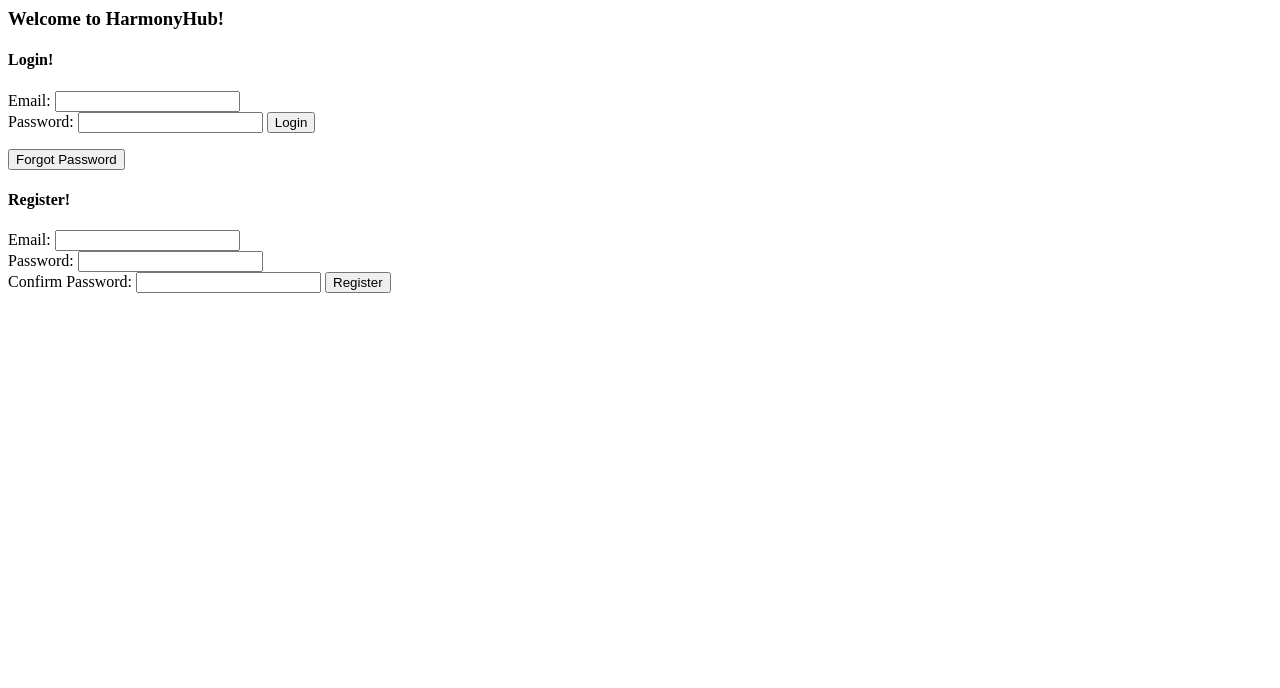
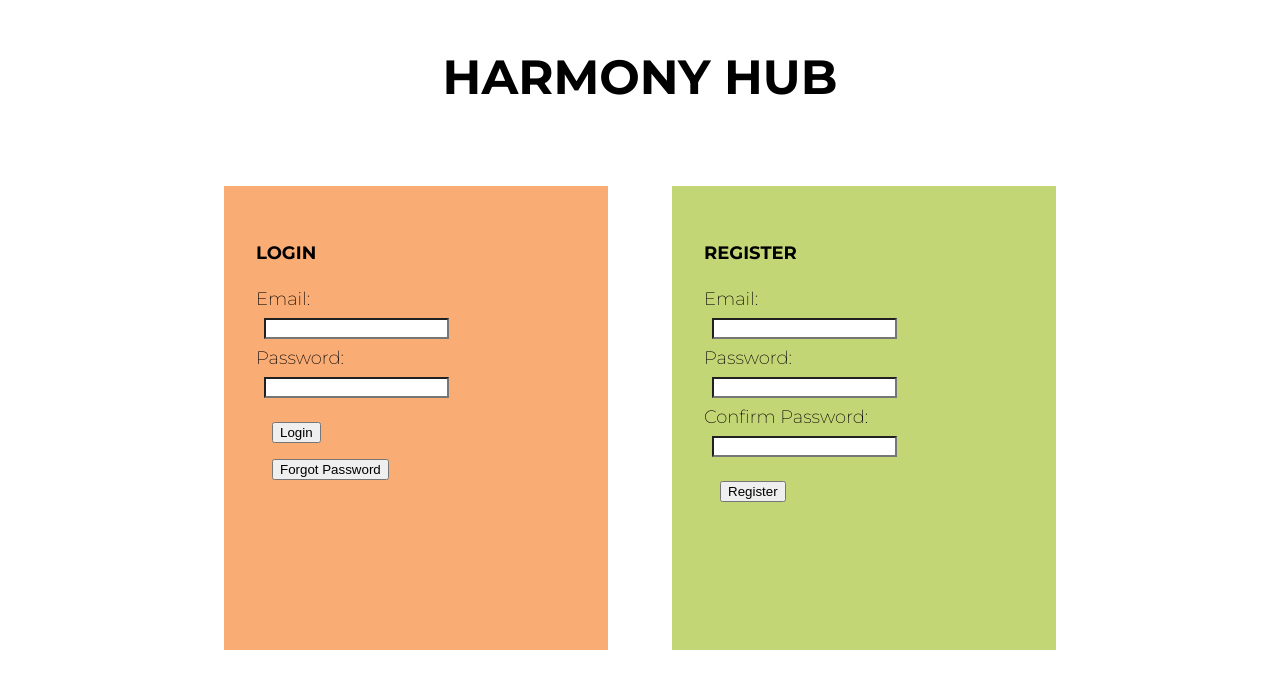
Before and after one commit to ThisMonkeysGoneToHeaven/HarmonyHub, a plain HTML site: page frontend/index.html in a window 1280 px wide. Drawn offline with Linux system fonts and the light colour scheme.

Commit message:
Added CSS to index.html (#1)
* Added CSS to index.html

* updated readme

```diff
--- /dev/null
+++ b/frontend/css/index.css
@@ -0,0 +1,66 @@
+body {
+    font-family: "Montserrat", sans-serif;
+    font-optical-sizing: auto;
+    font-weight: 200;
+    font-style: normal;
+    padding: 0;
+    margin: 0;
+}
+
+.title {
+    margin-top: 3rem;
+    display: flex;
+    align-items: center;
+    justify-content: center;
+    font-size: 3rem;
+}
+.container {
+    display: flex;
+    flex-direction: row;
+    align-items: center;
+    justify-content: center;
+    font-size: large;
+}
+
+.heading {
+    font-size: x-large;
+}
+
+.loginBox,
+.registerBox {
+    padding: 2rem;
+    margin: 2rem;
+    width: 20rem;
+    height: 25rem;
+}
+
+.loginBox {
+    background-color: rgb(249, 172, 116);
+}
+
+.registerBox {
+    background-color: rgb(195, 214, 118);
+}
+
+input {
+    -webkit-appearance: none;
+    -moz-appearance: none;
+    margin: 0.5rem;
+    appearance: None;
+}
+
+label {
+    display: block;
+}
+
+.inputBox {
+}
+
+.btn {
+    margin-top: 1rem;
+    margin-left: 1rem;
+}
+
+button {
+    margin-bottom: 1rem;
+}
--- a/frontend/index.html
+++ b/frontend/index.html
@@ -1,38 +1,85 @@
 <html>
     <head>
         <title>Welcome to HH</title>
+        <link rel="stylesheet" href="css/index.css" />
+
+        <link rel="preconnect" href="https://fonts.googleapis.com" />
+        <link rel="preconnect" href="https://fonts.gstatic.com" crossorigin />
+        <link
+            href="https://fonts.googleapis.com/css2?family=Montserrat:ital,wght@0,100..900;1,100..900&display=swap"
+            rel="stylesheet"
+        />
     </head>
     <body>
+        <h3 class="title">HARMONY HUB</h3>
 
-        <h3>Welcome to HarmonyHub!</h3>
+        <div class="container">
+            <div class="loginBox">
+                <h4>LOGIN</h4>
+                <form id="loginForm">
+                    <div class="inputBox">
+                        <label for="email">Email: </label>
+                        <input type="email" id="email" name="email" required />
+                    </div>
+                    <div class="inputBox">
+                        <label for="password">Password: </label>
+                        <input
+                            type="password"
+                            id="password"
+                            name="password"
+                            required
+                        />
+                    </div>
+                    <div class="btn">
+                        <button type="submit">Login</button>
+                        </form>
+                        <br />
+                        <button type="button" id="forgotPassword">
+                            Forgot Password
+                        </button>
+                    </div>
+            </div>
 
-        <h4>Login!</h4>
-        <form id="loginForm">
-            <label for="email">Email: </label>
-            <input type="email" id="email" name="email" required>
-            <br>
-            <label for="password">Password: </label>
-            <input type="password" id="password" name="password" required>
-            <button type="submit">Login</button>
-        </form>
+            <div class="registerBox">
+                <h4>REGISTER</h4>
+                <form id="registerForm">
+                    <div class="inputBox">
+                        <label for="register-email">Email: </label>
+                        <input
+                            type="email"
+                            id="register-email"
+                            name="register-email"
+                            required
+                        />
+                    </div>
+                    <div class="inputBox">
+                        <label for="register-password">Password: </label>
+                        <input
+                            type="password"
+                            id="register-password"
+                            name="register-password"
+                            required
+                        />
+                    </div>
+                    <div class="inputBox">
+                        <label for="register-confirm-password"
+                            >Confirm Password:
+                        </label>
+                        <input
+                            type="password"
+                            id="register-confirm-password"
+                            name="register-confirm-password"
+                            required
+                        />
+                    </div>
+                    <div class="btn">
+                        <button type="submit">Register</button>
+                    </div>
+                </form>
+            </div>
+            <h3 id="message"></h3>
+        </div>
 
-        <button type="button" id="forgotPassword">Forgot Password</button>
-
-        <h4>Register!</h4>
-        <form id="registerForm">
-            <label for="register-email">Email: </label>
-            <input type="email" id="register-email" name="register-email" required>
-            <br>
-            <label for="register-password">Password: </label>
-            <input type="password" id="register-password" name="register-password" required>
-            <br>
-            <label for="register-confirm-password">Confirm Password: </label>
-            <input type="password" id="register-confirm-password" name="register-confirm-password" required>
-            <button type="submit">Register</button>
-        </form>
-
-        <h3 id="message"></h3>
-
-        <script type="module"  src="./src/scripts/index.js"></script>
+        <script type="module" src="./src/scripts/index.js"></script>
     </body>
 </html>
```
Also changed, not shown: README.md.
